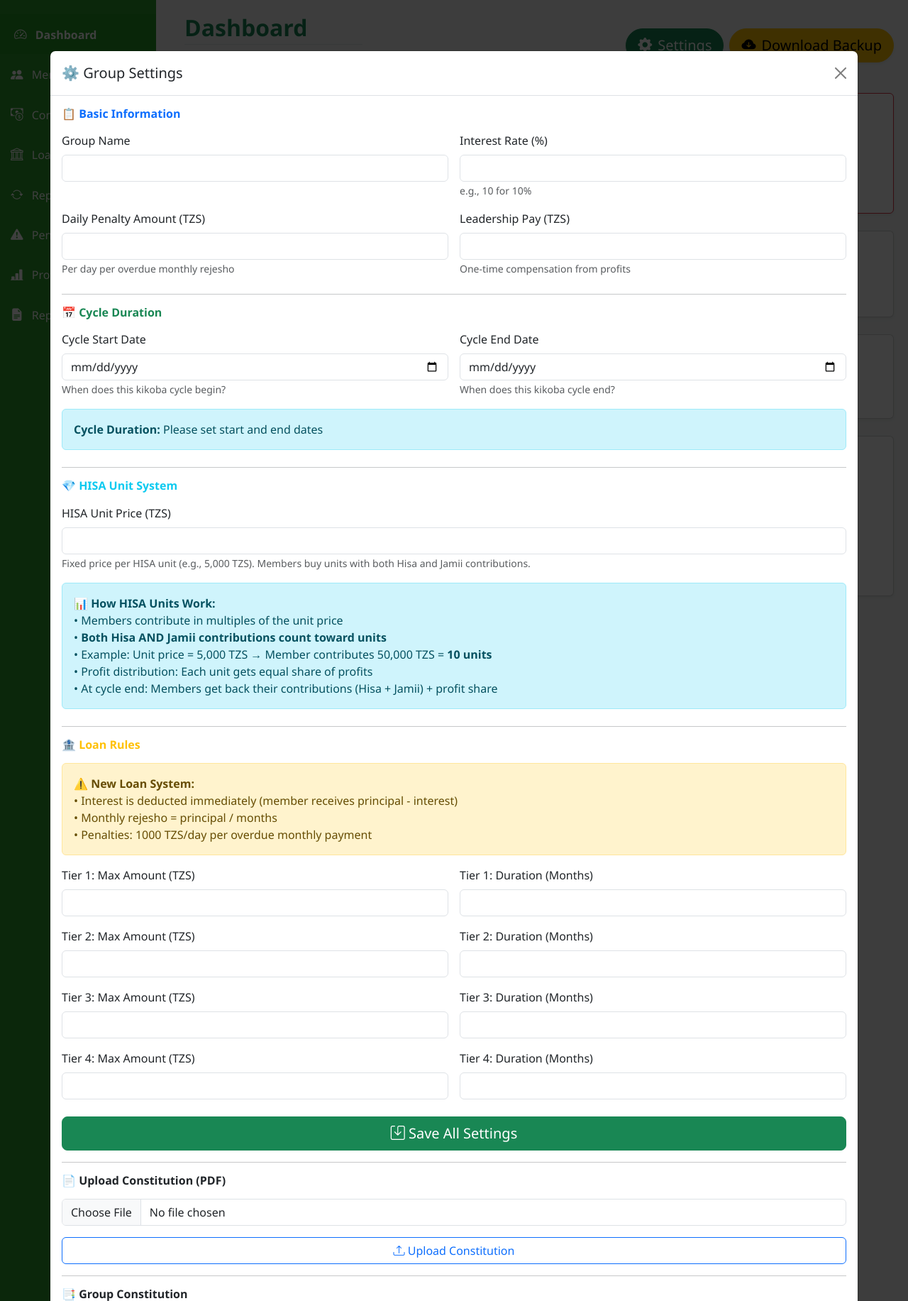
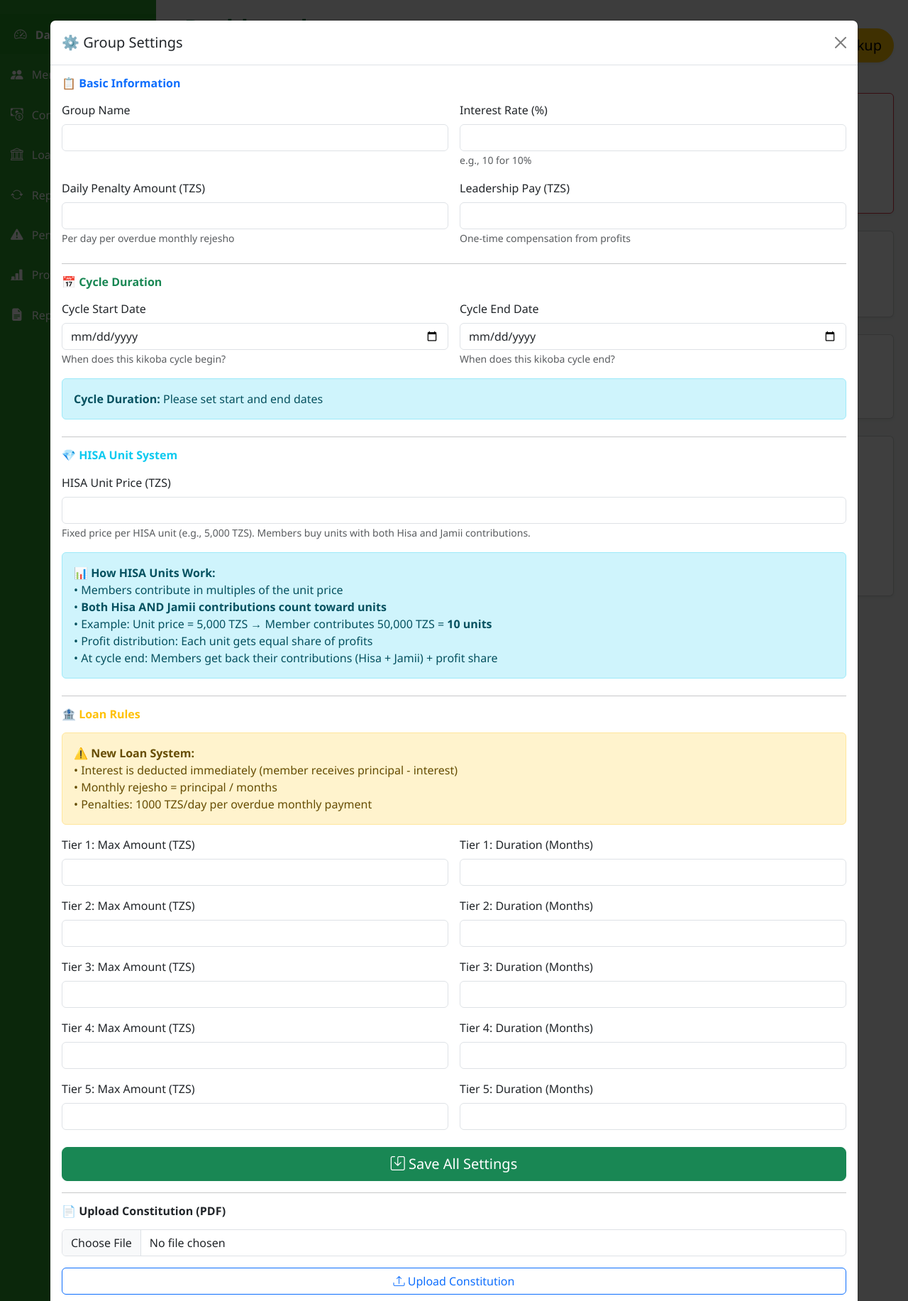
Before and after one commit to Tamari2306/kikoba-app, a Flask app: page /dashboard in a window 1280 px wide, after a click on "Settings". Shown: the top 1833 px of the page at 71% size. Run offline with Flask 2, Linux system fonts and the light colour scheme; the visitor is signed in with stand-in values (Sample User, id 1); data comes from the database, SQL or seed files in the repository; data that the repository does not hold is empty; some libraries are stand-ins or nearby versions.

Commit message:
Added Loan Tier 5 to dashboard

```diff
--- a/backend/app.py
+++ b/backend/app.py
@@ -76,7 +76,9 @@ def create_new_group(db, group_name, admin_id):
         ('jamii_frequency', 'monthly'),
         ('cycle_start_date', ''),
         ('cycle_end_date', ''),
-        ('hisa_unit_price', '5000')
+        ('hisa_unit_price', '5000'),
+        ('loan_tier5_amount', '10000000'),
+        ('loan_tier5_months', '12')
     ]
 
     for key, value in defaults:
@@ -114,7 +116,9 @@ def get_group_settings(db, group_id):
         'loan_tier3_amount': '2000000',
         'loan_tier3_months': '6',
         'loan_tier4_amount': '5000000',
-        'loan_tier4_months': '9'
+        'loan_tier4_months': '9',
+        'loan_tier5_amount': '10000000',  # ADD THIS
+        'loan_tier5_months': '12'
     }
 
     for key, default_value in defaults.items():
@@ -769,6 +773,8 @@ def get_dashboard_data():
         "loan_tier3_months": settings.get('loan_tier3_months', '6'),
         "loan_tier4_amount": settings.get('loan_tier4_amount', '5000000'),
         "loan_tier4_months": settings.get('loan_tier4_months', '9'),
+        "loan_tier5_amount": settings.get('loan_tier5_amount', '10000000'),
+        "loan_tier5_months": settings.get('loan_tier5_months', '12'),
     })
 
 # ==================== CONFIGURATION ROUTES ====================
@@ -856,6 +862,8 @@ def handle_settings():
         ('loan_tier3_months', data.get('loan_tier3_months')),
         ('loan_tier4_amount', data.get('loan_tier4_amount')),
         ('loan_tier4_months', data.get('loan_tier4_months')),
+        ('loan_tier5_amount', data.get('loan_tier5_amount')),
+        ('loan_tier5_months', data.get('loan_tier5_months')),
     ]
 
     try:
@@ -1393,6 +1401,8 @@ def add_loan():
              int(settings.get("loan_tier3_months", 6))),
             (float(settings.get("loan_tier4_amount", 5000000)),
              int(settings.get("loan_tier4_months", 9))),
+             (float(settings.get("loan_tier5_amount", 10000000)),
+            int(settings.get("loan_tier5_months", 12))),
         ]
 
         months = None
--- a/backend/templates/dashboard.html
+++ b/backend/templates/dashboard.html
@@ -153,6 +153,14 @@
             <div class="col-md-6">
                 <label class="form-label">Tier 4: Duration (Months)</label>
                 <input type="number" class="form-control" name="loan_tier4_months" id="loan_tier4_months">
+            </div>
+            <div class="col-md-6">
+                <label class="form-label">Tier 5: Max Amount (TZS)</label>
+                <input type="number" class="form-control" name="loan_tier5_amount" id="loan_tier5_amount">
+            </div>
+            <div class="col-md-6">
+                <label class="form-label">Tier 5: Duration (Months)</label>
+                <input type="number" class="form-control" name="loan_tier5_months" id="loan_tier5_months">
             </div>
           </div>
 
@@ -401,6 +409,8 @@ function loadCurrentSettings(d) {
     document.getElementById("loan_tier3_months").value = d.loan_tier3_months || 6;
     document.getElementById("loan_tier4_amount").value = d.loan_tier4_amount || 5000000;
     document.getElementById("loan_tier4_months").value = d.loan_tier4_months || 9;
+    document.getElementById("loan_tier5_amount").value = d.loan_tier5_amount || 10000000;
+    document.getElementById("loan_tier5_months").value = d.loan_tier5_months || 12;
 
     updateCycleDuration();
 }
--- a/backend/templates/loans.html
+++ b/backend/templates/loans.html
@@ -204,7 +204,8 @@ document.getElementById('loanPrincipal').addEventListener('input', async functio
         { max: parseFloat(currentSettings.loan_tier1_amount), months: parseInt(currentSettings.loan_tier1_months) },
         { max: parseFloat(currentSettings.loan_tier2_amount), months: parseInt(currentSettings.loan_tier2_months) },
         { max: parseFloat(currentSettings.loan_tier3_amount), months: parseInt(currentSettings.loan_tier3_months) },
-        { max: parseFloat(currentSettings.loan_tier4_amount), months: parseInt(currentSettings.loan_tier4_months) }
+        { max: parseFloat(currentSettings.loan_tier4_amount), months: parseInt(currentSettings.loan_tier4_months) },
+        { max: parseFloat(currentSettings.loan_tier5_amount), months: parseInt(currentSettings.loan_tier5_months) }
     ];
 
     let months = 1;
```
